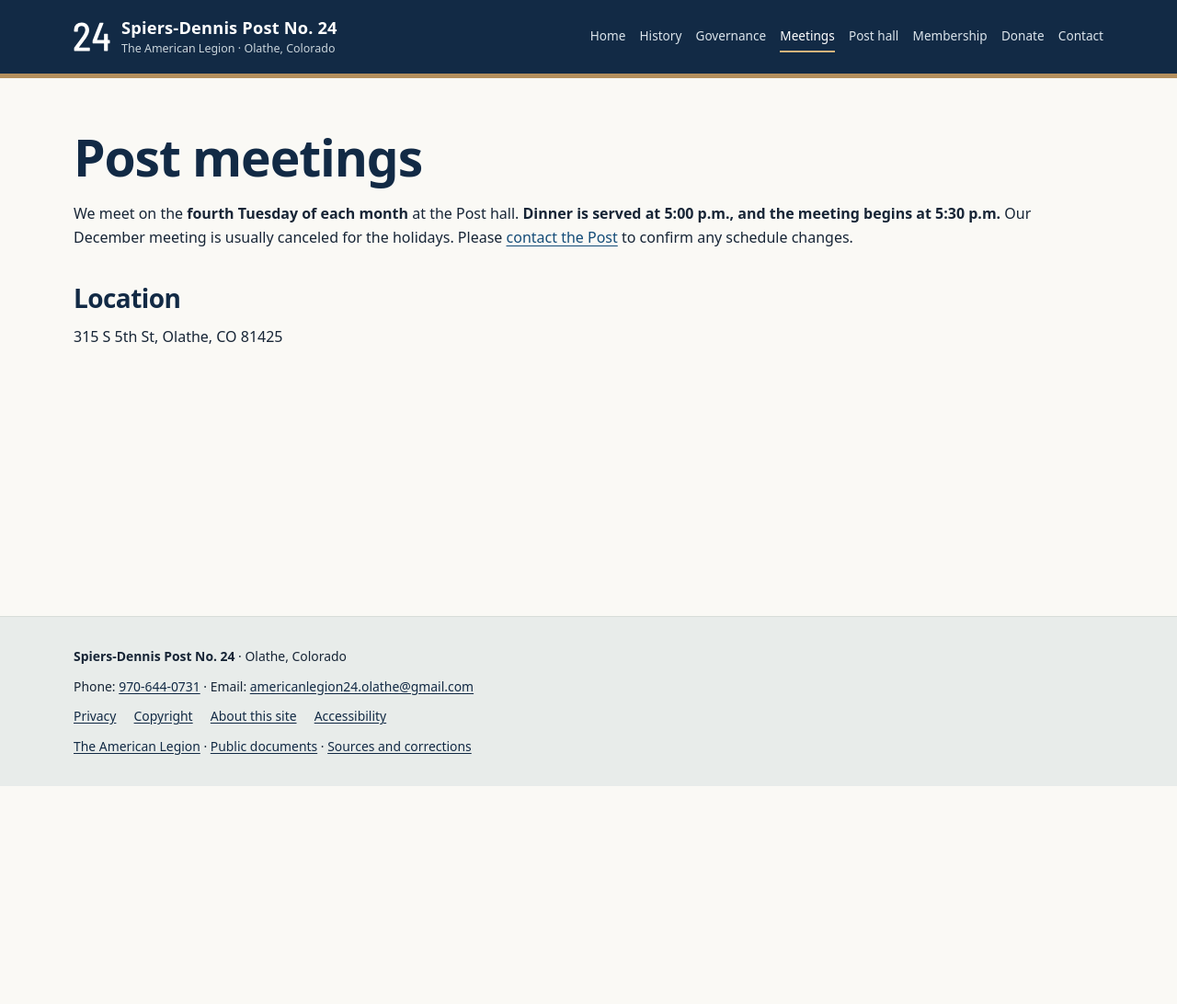
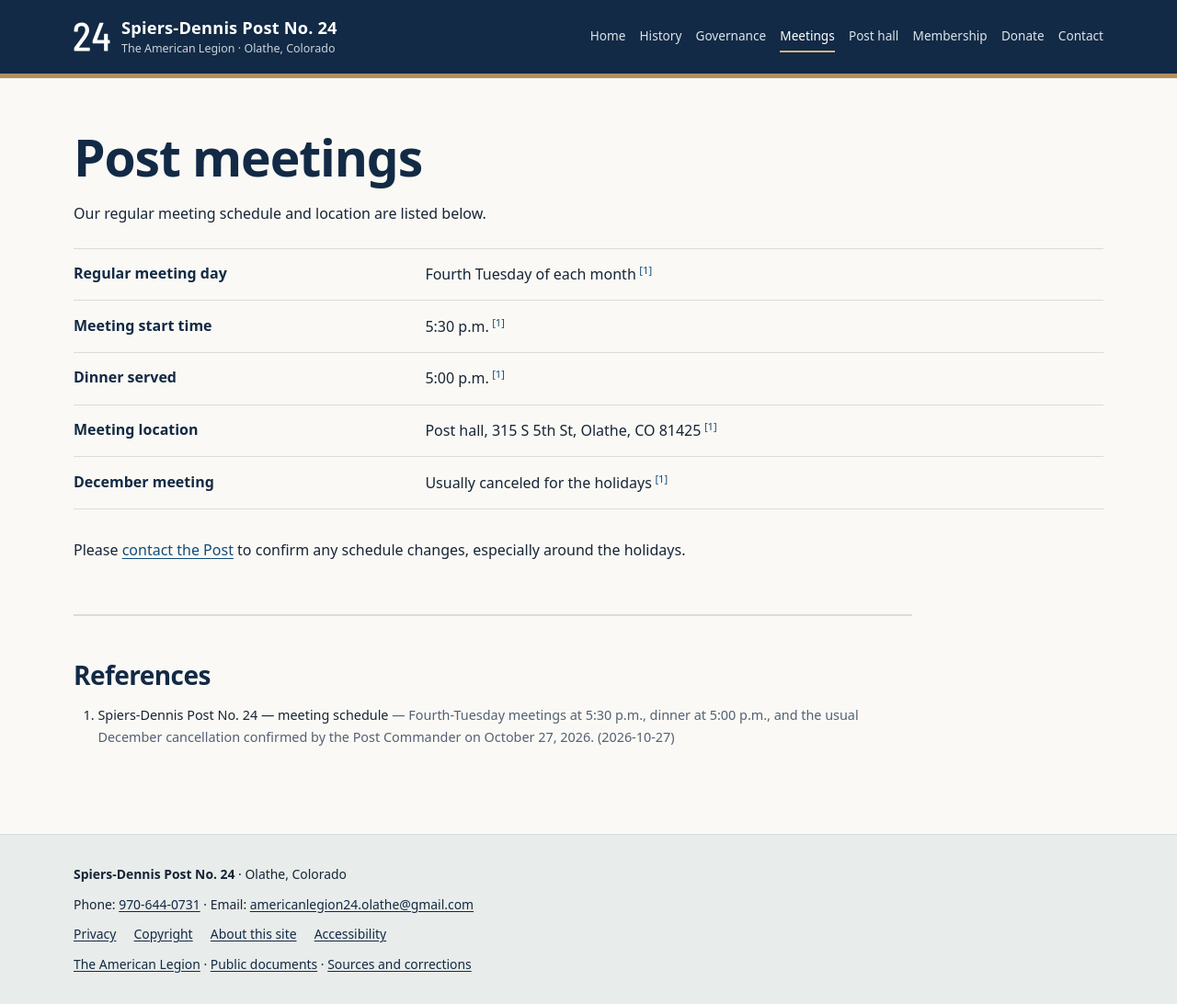
Before and after one commit to SPIERS-DENNIS-POST/spiers-dennis-post.github.io, a Jekyll site: the page built from meetings/index.md, in a window 1280 px wide. Shown: the whole page at 92% size. Built offline with Jekyll 4.4.1, drawn with Linux system fonts in a browser that asks for light colours; before the commit the page ends 900 px from its top, so only the background shows below that.

Commit message:
Present Post meeting details in consistent fact rows

```diff
--- a/meetings/index.md
+++ b/meetings/index.md
@@ -2,9 +2,9 @@
 title: Meetings
 description: Spiers-Dennis Post 24 meets at 5:30 p.m. on the fourth Tuesday of each month. Dinner is served at 5 p.m.; December meetings are usually canceled.
 permalink: /meetings/
+source_ids: [post-meetings-2026-10-27]
 ---
 # Post meetings
-We meet on the **fourth Tuesday of each month** at the Post hall. **Dinner is served at 5:00 p.m., and the meeting begins at 5:30 p.m.**
-Our December meeting is usually canceled for the holidays. Please [contact the Post]({{ '/contact/' | relative_url }}) to confirm any schedule changes.
-## Location
-{{ site.data.post.address.street }}, {{ site.data.post.address.city }}, {{ site.data.post.address.region }} {{ site.data.post.address.postal_code }}
+Our regular meeting schedule and location are listed below.
+{% include facts.html section="meetings" %}
+Please [contact the Post]({{ '/contact/' | relative_url }}) to confirm any schedule changes, especially around the holidays.
```
